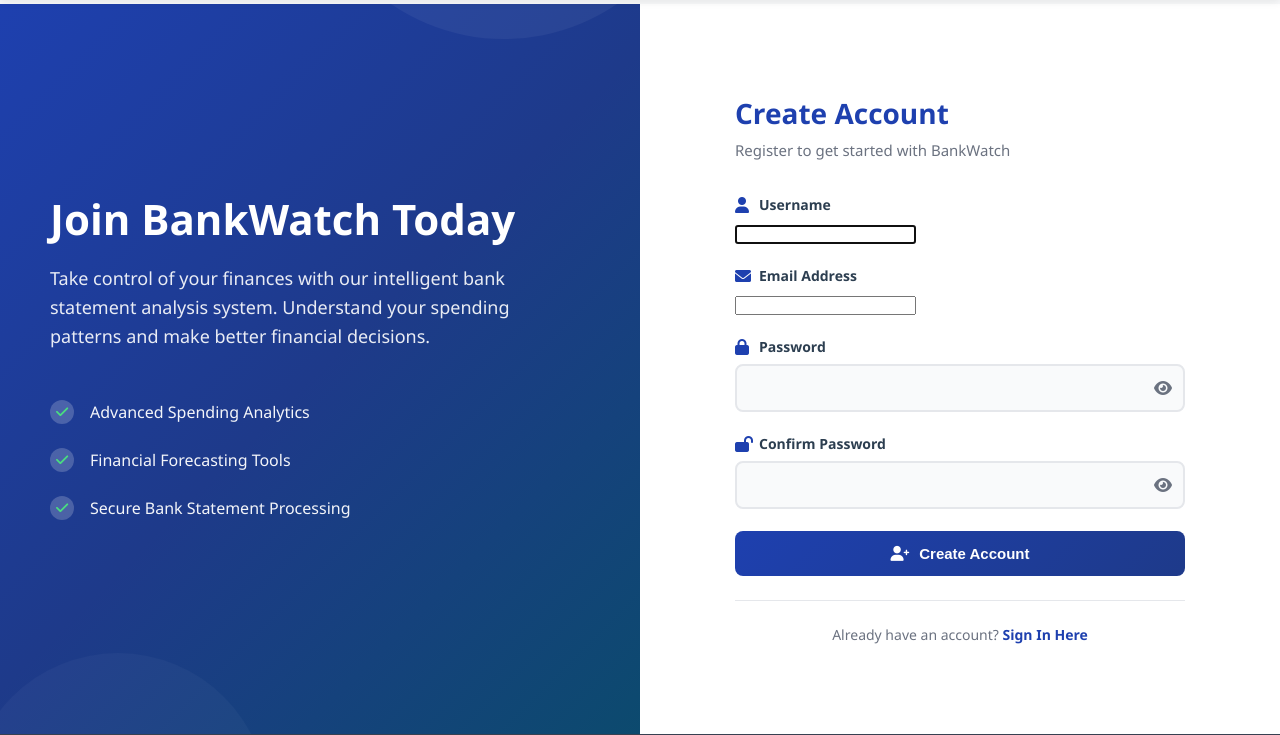
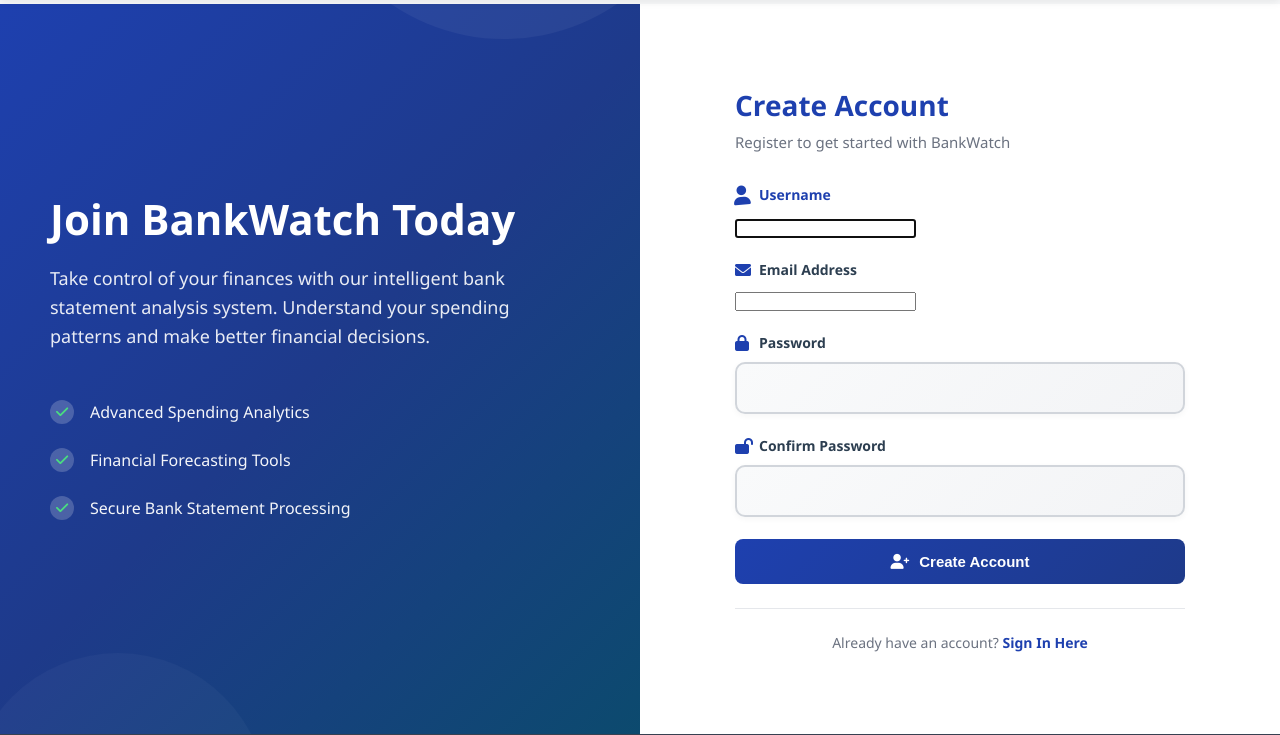
Before and after one commit to internp247-design/BankWatch, a Django app: page /register/ in a window 1280 px wide. Shown: the part 66-801 px from the top of the page. Run offline with Django 5.2, Linux system fonts and the light colour scheme.

Commit message:
ui improve reg6

```diff
--- a/templates/users/register.html
+++ b/templates/users/register.html
@@ -198,6 +198,7 @@
 
         .form-group {
             margin-bottom: 22px;
+            position: relative;
         }
 
         .form-label {
@@ -207,13 +208,25 @@
             color: #2c3e50;
             font-weight: 600;
             font-size: 14px;
-            margin-bottom: 8px;
+            margin-bottom: 10px;
+            position: relative;
+            transition: all 0.3s ease;
+        }
+
+        .form-group:focus-within .form-label {
+            color: #1e40af;
+            transform: translateY(-2px);
         }
 
         .form-label i {
             color: #1e40af;
             font-size: 16px;
             width: 16px;
+            transition: all 0.3s ease;
+        }
+
+        .form-group:focus-within .form-label i {
+            transform: scale(1.2) rotate(-5deg);
         }
 
         .password-wrapper {
@@ -224,20 +237,36 @@
 
         .form-input {
             width: 100%;
-            padding: 12px 15px;
-            border: 2px solid #e5e7eb;
-            border-radius: 8px;
+            padding: 14px 16px;
+            border: 2px solid #d1d5db;
+            border-radius: 10px;
             font-size: 15px;
-            transition: all 0.3s ease;
-            background: #f9fafb;
+            transition: all 0.3s cubic-bezier(0.4, 0, 0.2, 1);
+            background: linear-gradient(135deg, #f9fafb 0%, #f3f4f6 100%);
             font-family: inherit;
+            box-shadow: 0 2px 6px rgba(0, 0, 0, 0.04);
+            position: relative;
+            z-index: 1;
+        }
+
+        .form-input::placeholder {
+            color: #9ca3af;
+        }
+
+        .form-input:hover {
+            border-color: #9ca3af;
+            box-shadow: 0 4px 12px rgba(0, 0, 0, 0.08);
+            background: linear-gradient(135deg, #ffffff 0%, #f9fafb 100%);
         }
 
         .form-input:focus {
             outline: none;
             border-color: #1e40af;
-            background: #ffffff;
-            box-shadow: 0 0 0 4px rgba(30, 64, 175, 0.1);
+            background: linear-gradient(135deg, #ffffff 0%, #f0f4ff 100%);
+            box-shadow: 0 0 0 4px rgba(30, 64, 175, 0.12),
+                        0 8px 24px rgba(30, 64, 175, 0.18),
+                        inset 0 1px 2px rgba(255, 255, 255, 0.8);
+            transform: translateY(-2px);
         }
 
         .password-toggle {
```
